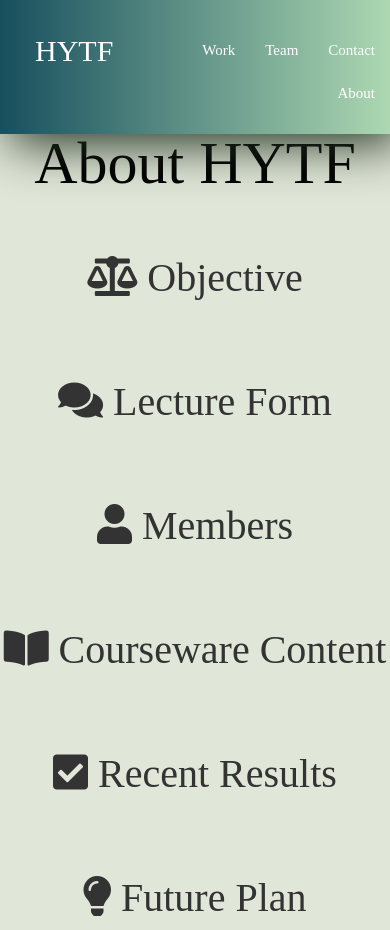
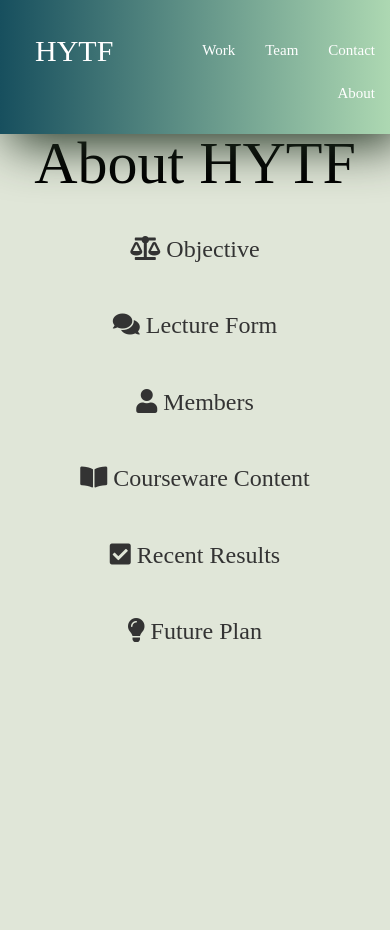
Before and after one commit to HYTF/HYTF.github.io, a plain HTML site: page about.html in a window 390 px wide. After the commit the page ends 844 px from the top, so only its background shows below. Drawn offline with nearby package versions, Linux system fonts and the light colour scheme; a web font is replaced by a local one.

Commit message:
font size and margin for about body

```diff
--- a/main.css
+++ b/main.css
@@ -363,4 +363,9 @@ font-size: 50px;
 	.slides {
 		width: 96%;
 	}
+
+	#aboutbody h2 {
+		font-size: 24px;
+		margin: 0px 10%;
+	}
 }
```
